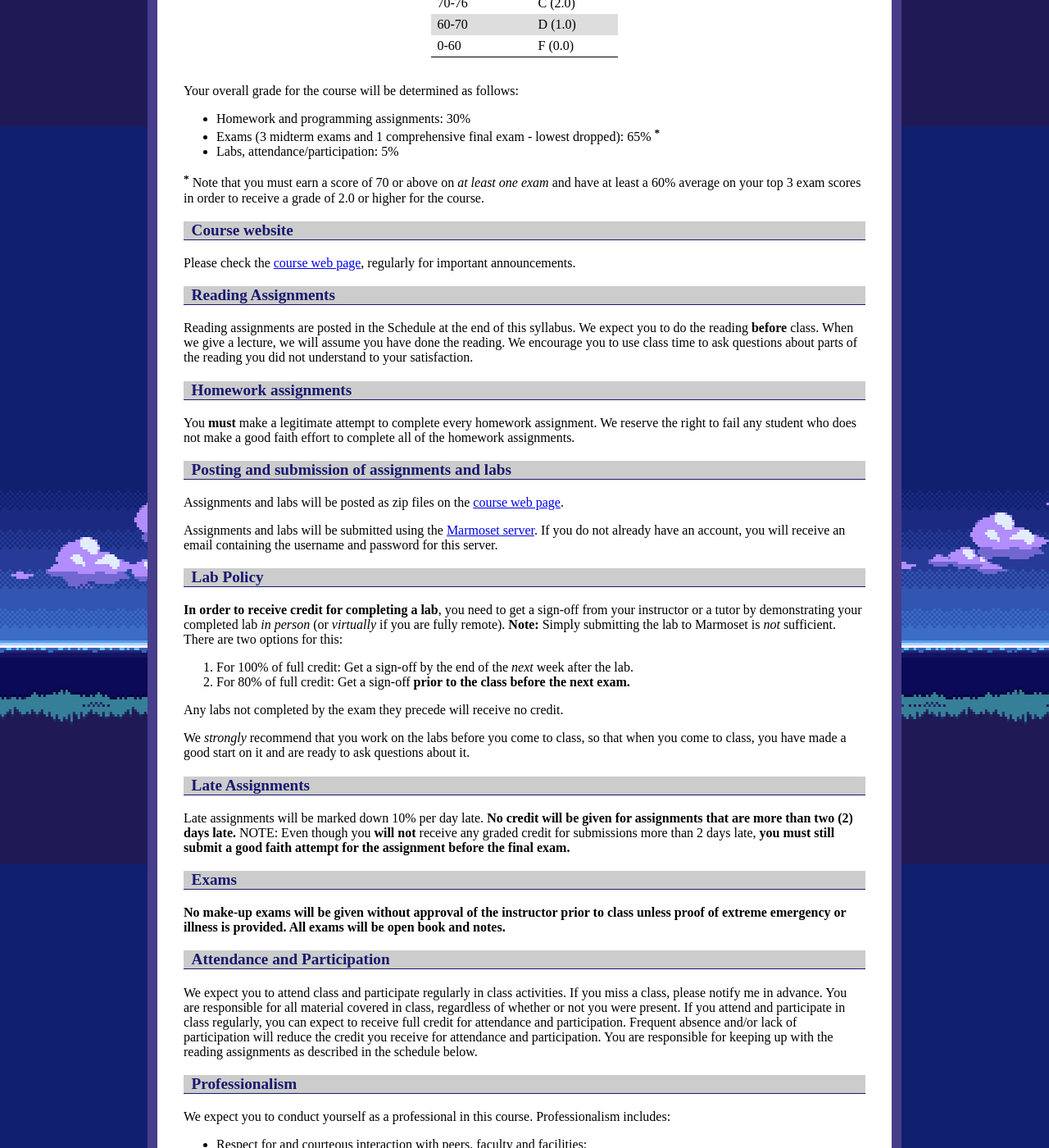
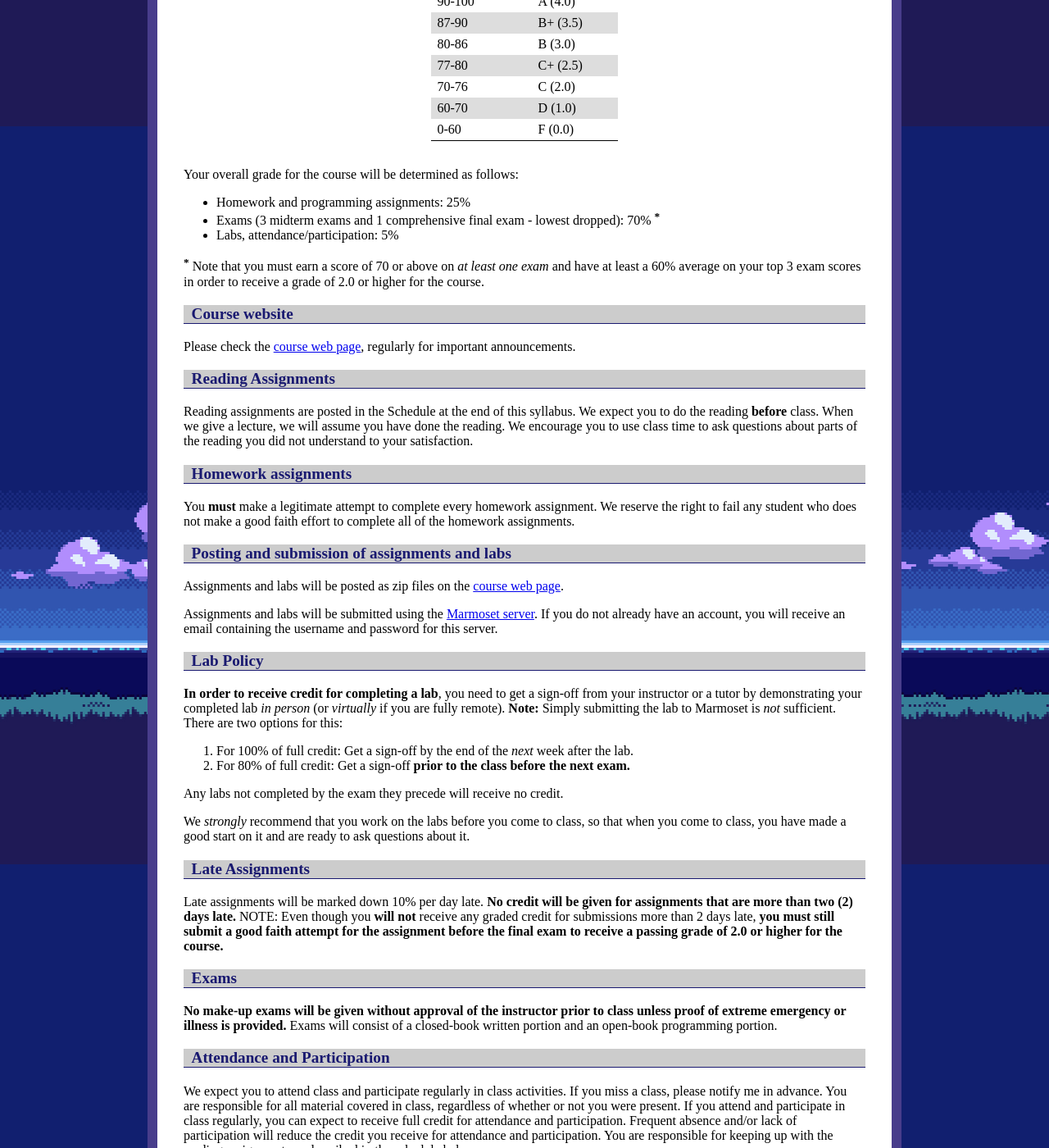
Before and after one commit to ycpcs/cs201-fall2022-102, a Jekyll site: the page built from syllabus.md, in a window 1280 px wide and 1400 px high, scrolled down 1646 px. Shown: the whole window at 82% size. Built offline with Jekyll 4.4.1, drawn with Linux system fonts in a browser that asks for light colours; some of the changed text lies outside the part shown.

Commit message:
modified lab01 and 02

```diff
--- a/syllabus.md
+++ b/syllabus.md
@@ -16,12 +16,12 @@ Instructors:
 
 Office Hours:
 - **Dr. Kambhampaty** - KEC 115: Thu 9:30 am-2:00 pm, or by appointment
-- **Professor Zeller** - 10:30 am-12:00 pm Wednesday and Friday or by appointment
+- **Professor Zeller** - KEC 136: 10:30 am-12:00 pm Wednesday and Friday or by appointment
 
 
  Section  | Days      |  Time       | Room    | Final Exam
  -------- | --------- |  ---------- | ------- | ----------
-102       | Wed/Fri   | 12:00-1:15  | KEC 123 | Fri, Dec 9, 3:00pm-5:00pm
+102       | Wed/Fri   | 12:00-1:15  | KEC 123 | Fri, Dec 9, 12:45pm-2:45pm
 103       | Tue/Thu   | 2:00-3:15  | KEC 123 | Thu, Dec 8, 12:45pm-2:45pm
 
 ### Course Description
@@ -82,8 +88,8 @@ Grades are assigned on a 100-point scale:
 
 Your overall grade for the course will be determined as follows:
 
--   Homework and programming assignments: 30%
--   Exams (3 midterm exams and 1 comprehensive final exam - lowest dropped): 65% <sup><b>\*</b></sup>
+-   Homework and programming assignments: 25%
+-   Exams (3 midterm exams and 1 comprehensive final exam - lowest dropped): 70% <sup><b>\*</b></sup>
 -   Labs, attendance/participation: 5%
 
 <sup><b>\*</b></sup> Note that you must earn a score of 70 or above on *at least one exam* and have at least a 60% average on your top 3 exam scores in order to receive a grade of 2.0 or higher for the course.
@@ -119,11 +125,11 @@ We *strongly* recommend that you work on the labs before you come to class, so t
 
 ### Late Assignments
 
-Late assignments will be marked down 10% per day late. **No credit will be given for assignments that are more than two (2) days late.**  NOTE: Even though you **will not** receive any graded credit for submissions more than 2 days late, **you must still submit a good faith attempt for the assignment before the final exam.**
+Late assignments will be marked down 10% per day late. **No credit will be given for assignments that are more than two (2) days late.**  NOTE: Even though you **will not** receive any graded credit for submissions more than 2 days late, **you must still submit a good faith attempt for the assignment before the final exam to receive a passing grade of 2.0 or higher for the course.**
 
 ### Exams
 
-**No make-up exams will be given without approval of the instructor prior to class unless proof of extreme emergency or illness is provided. All exams will be open book and notes.**
+**No make-up exams will be given without approval of the instructor prior to class unless proof of extreme emergency or illness is provided.** Exams will consist of a closed-book written portion and an open-book programming portion.
 
 ### Attendance and Participation
 
```
Also changed, not shown: other parts of syllabus.md (+6 -0 lines), 4 other files.
